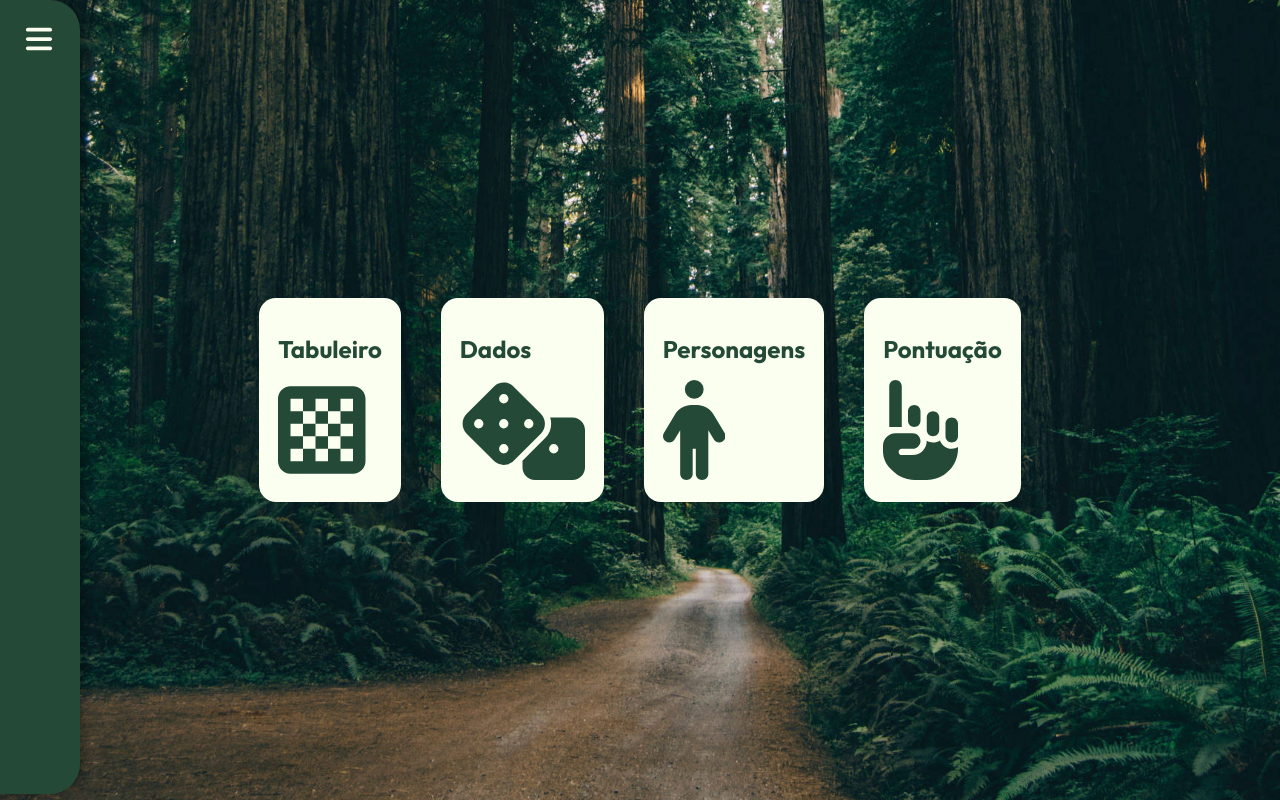
After one commit to baronigabriell/vcdghjt, a PHP site: page /php/paginainicial.php in a window 1280 px wide. The commit adds this page. Run offline with PHP 8.4, Linux system fonts and the light colour scheme.

Commit message:
Add files via upload

```diff
--- a/vital/css/style.css
+++ b/vital/css/style.css
@@ -1,7 +1,8 @@
-body{
+body {
     margin: 0;
 }
-#main-index{
+
+#main-index {
     display: flex;
     justify-content: center;
     align-items: center;
@@ -11,29 +12,34 @@ body{
     background-repeat: no-repeat;
     background-position: center;
 }
-button{
+
+button {
     height: 50px;
     width: 120px;
     font-size: 17px;
     border: none;
-    background-color: #1F2C17;
+    background-color: #244937;
     border-radius: 30px;
     color: white;
     font-family: outfit;
 }
-button:hover{
-    background-color: #3a5e23;
+
+button:hover {
+    background-color: #76976f;
     cursor: pointer;
     transform: scale(1.1);
     transition: all 0.4s ease-in-out;
 }
-button:not(:hover){
-    background-color: #1F2C17;
+
+button:not(:hover) {
+    background-color: #244937;
     transition: all 0.4s ease-in-out;
 }
-button:active{
+
+button:active {
     transform: scale(1);
 }
+
 .hidden {
     opacity: 0;
     pointer-events: none;
@@ -50,21 +56,247 @@ button:active{
     position: absolute;
     text-align: center;
     color: white;
-    background-color: #1F2C17;
-    padding: 10xp;
+    background-color: #244937;
+    width: 30%;
+    padding: 30px;
     font-family: outfit;
+    border: #85ca77 6px outset;
+}
+
+a {
+    display: block;
+}
+
+#game-info:hover {
+    cursor: pointer;
+    transform: scale(1.05);
+    transition: all 0.4s ease-in-out;
+    box-shadow: 0 0 15px rgba(0, 0, 0, 0.7);
+}
+
+#game-info:not(:hover) {
+    transition: all 0.4s ease-in-out;
+}
+
+#game-info:active {
+    transform: scale(1);
 }
 
 #home-screen {
     text-align: center;
 }
+
 @keyframes buttonDisappear {
     0% {
         transform: scale(1);
         opacity: 1;
     }
+
     100% {
-        transform: scale(3);
+        transform: scale(8);
         opacity: 0;
     }
 }
+
+#main-inicial {
+    height: 100vh;
+    background-image: url(../img/floresta2.jpg);
+    background-size: cover;
+    background-repeat: no-repeat;
+    background-position: center;
+    display: flex;
+    justify-content: center;
+    align-items: center;
+}
+
+svg {
+    height: 100px;
+}
+
+.box {
+    background-color: rgb(250, 255, 240);
+    width: fit-content;
+    height: fit-content;
+    padding: 19px;
+    border-radius: 17px;
+    fill: #244937;
+    color: #244937;
+    font-family: outfit;
+    font-size: 12px;
+    margin: 20px;
+}
+
+.box:hover {
+    background-color: #244937;
+    color: rgb(250, 255, 240);
+    fill: rgb(250, 255, 240);
+    cursor: pointer;
+    transition: all 0.4s ease-in-out;
+}
+
+.box:not(:hover) {
+    background-color: #fafff0;
+    transition: all 0.4s ease-in-out;
+    fill: #244937;
+    color: #244937;
+}
+
+.preloader {
+    position: fixed;
+    top: 0;
+    left: 0;
+    animation: spinz 1.35s linear infinite;
+    width: 100%;
+    height: 100%;
+    background-color: #fafff0;
+    z-index: 100;
+}
+
+.loader {
+    border: 8px solid #efeee8;
+    border-top: 8px solid #244937;
+    border-radius: 50%;
+    width: 40px;
+    height: 40px;
+    animation: spin 1.35s linear infinite;
+    position: absolute;
+    top: 50%;
+    left: 50%;
+    margin-top: -60px;
+    margin-left: -60px;
+}
+
+@keyframes spin {
+    0% {
+        transform: rotate(0deg);
+        opacity: 1;
+    }
+
+    25% {
+        transform: rotate(180deg);
+        opacity: 1;
+    }
+
+    50% {
+        transform: rotate(360deg);
+        opacity: 1;
+    }
+
+    75% {
+        opacity: 1;
+        transform: rotate(540deg);
+    }
+
+    100% {
+        transform: rotate(720deg);
+        opacity: 0;
+    }
+}
+
+@keyframes spinz {
+    0% {
+        opacity: 1;
+    }
+
+    25% {
+        opacity: 1;
+    }
+
+    50% {
+        opacity: 1;
+    }
+
+    75% {
+        opacity: 1;
+    }
+
+    100% {
+        opacity: 0;
+    }
+}
+
+/* Estilos básicos */
+body {
+    overflow-x: hidden;
+    /* Impede rolagem horizontal */
+}
+
+.menu-container {
+    position: relative;
+}
+
+#bars{
+    position: fixed;
+    top: 20px;
+    left: 20px;
+    display: flex;
+    flex-direction: column;
+    justify-content: space-around;
+    width: 30px;
+    height: 30px;
+    cursor: pointer;
+    border-radius: 15px;
+    background-color: #244937;
+    /* Fundo verde */
+    padding: 4px;
+    transition: all 0.5s ease-in-out;
+    z-index: 10;
+    /* Fica acima do menu */
+    fill: #fafff0;
+}
+
+.bar {
+    height: 2.5px;
+    width: 80%;
+    background-color: #fafff0;
+    border-radius: 5px;
+}
+
+.menu {
+    position: fixed;
+    top: 0;
+    left: -170px;
+    width: 250px;
+    height: 91.8%;
+    background-color: #244937;
+    border-radius: 10px 0 0 10px;
+    padding-top: 60px;
+    transition: left 0.3s ease;
+    box-shadow: 3px 0px 10px rgba(0, 0, 0, 0.3);
+    border-radius: 0 30px 30px 0;
+}
+
+.menu ul {
+    list-style: none;
+    font-family: outfit;
+    margin-top: 40px;
+    padding: 0;
+    opacity: 0;
+    transition: opacity 0.3s ease-in-out;
+}
+
+.menu ul li {
+    margin: 30px 25px;
+}
+
+.menu ul li a {
+    text-decoration: none;
+    color: white;
+    font-size: 18px;
+}
+
+.menu.active {
+    left: 0;
+}
+
+.menu.active ul {
+    opacity: 1;
+}
+
+.hamburger.active {
+    background-color: #244937;
+}
+
+.hamburger.active .bar {
+    background-color: white;
+}
--- /dev/null
+++ b/vital/php/paginainicial.php
@@ -0,0 +1,66 @@
+<!DOCTYPE html>
+<html lang="en">
+<head>
+    <meta charset="UTF-8">
+    <meta name="viewport" content="width=device-width, initial-scale=1.0">
+    <link href="https://fonts.googleapis.com/css2?family=Outfit:wght@100..900&display=swap" rel="stylesheet">
+    <link rel="stylesheet" href="../css/style.css">
+    <title>Página inicial</title>
+</head>
+<body>
+    <div class="menu-container">
+    <svg xmlns="http://www.w3.org/2000/svg" viewBox="0 0 448 512" id="bars"><!--!Font Awesome Free 6.7.2 by @fontawesome - https://fontawesome.com License - https://fontawesome.com/license/free Copyright 2025 Fonticons, Inc.--><path d="M0 96C0 78.3 14.3 64 32 64l384 0c17.7 0 32 14.3 32 32s-14.3 32-32 32L32 128C14.3 128 0 113.7 0 96zM0 256c0-17.7 14.3-32 32-32l384 0c17.7 0 32 14.3 32 32s-14.3 32-32 32L32 288c-17.7 0-32-14.3-32-32zM448 416c0 17.7-14.3 32-32 32L32 448c-17.7 0-32-14.3-32-32s14.3-32 32-32l384 0c17.7 0 32 14.3 32 32z"/></svg>
+        <nav id="menu" class="menu">
+        <ul>
+            <li><a href="#">Home</a></li>
+            <li><a href="#">Sobre</a></li>
+            <li><a href="#">Serviços</a></li>
+            <li><a href="#">Contato</a></li>
+        </ul>
+        </nav>
+  </div>
+    <div class="preloader" id="preloader">
+        <div class="loader" id="loader"></div>
+    </div>
+    <main id="main-inicial">
+        <div class="box" id="box-tabuleiro">
+            <h1>Tabuleiro</h1>
+            <svg xmlns="http://www.w3.org/2000/svg" viewBox="0 0 448 512"><><path d="M64 32C28.7 32 0 60.7 0 96L0 416c0 35.3 28.7 64 64 64l320 0c35.3 0 64-28.7 64-64l0-320c0-35.3-28.7-64-64-64L64 32zm64 64l0 64 64 0 0-64 64 0 0 64 64 0 0-64 64 0 0 64-64 0 0 64 64 0 0 64-64 0 0 64 64 0 0 64-64 0 0-64-64 0 0 64-64 0 0-64-64 0 0 64-64 0 0-64 64 0 0-64-64 0 0-64 64 0 0-64-64 0 0-64 64 0zm64 128l64 0 0-64-64 0 0 64zm0 64l0-64-64 0 0 64 64 0zm64 0l-64 0 0 64 64 0 0-64zm0 0l64 0 0-64-64 0 0 64z"/></svg>
+        </div>
+        <div class="box" id="box-dados">
+            <h1>Dados</h1>
+            <svg xmlns="http://www.w3.org/2000/svg" viewBox="0 0 640 512"><><path d="M274.9 34.3c-28.1-28.1-73.7-28.1-101.8 0L34.3 173.1c-28.1 28.1-28.1 73.7 0 101.8L173.1 413.7c28.1 28.1 73.7 28.1 101.8 0L413.7 274.9c28.1-28.1 28.1-73.7 0-101.8L274.9 34.3zM200 224a24 24 0 1 1 48 0 24 24 0 1 1 -48 0zM96 200a24 24 0 1 1 0 48 24 24 0 1 1 0-48zM224 376a24 24 0 1 1 0-48 24 24 0 1 1 0 48zM352 200a24 24 0 1 1 0 48 24 24 0 1 1 0-48zM224 120a24 24 0 1 1 0-48 24 24 0 1 1 0 48zm96 328c0 35.3 28.7 64 64 64l192 0c35.3 0 64-28.7 64-64l0-192c0-35.3-28.7-64-64-64l-114.3 0c11.6 36 3.1 77-25.4 105.5L320 413.8l0 34.2zM480 328a24 24 0 1 1 0 48 24 24 0 1 1 0-48z"/></svg>
+        </div>
+        <div class="box" id="box-personagens">
+            <h1>Personagens</h1>
+            <svg xmlns="http://www.w3.org/2000/svg" viewBox="0 0 320 512"><><path d="M112 48a48 48 0 1 1 96 0 48 48 0 1 1 -96 0zm40 304l0 128c0 17.7-14.3 32-32 32s-32-14.3-32-32l0-223.1L59.4 304.5c-9.1 15.1-28.8 20-43.9 10.9s-20-28.8-10.9-43.9l58.3-97c17.4-28.9 48.6-46.6 82.3-46.6l29.7 0c33.7 0 64.9 17.7 82.3 46.6l58.3 97c9.1 15.1 4.2 34.8-10.9 43.9s-34.8 4.2-43.9-10.9L232 256.9 232 480c0 17.7-14.3 32-32 32s-32-14.3-32-32l0-128-16 0z"/></svg>
+        </div>
+        <div class="box" id="box-pontuaca">
+            <h1>Pontuação</h1>
+            <svg xmlns="http://www.w3.org/2000/svg" viewBox="0 0 384 512"><><path d="M32 32C32 14.3 46.3 0 64 0S96 14.3 96 32l0 208-64 0L32 32zM224 192c0-17.7 14.3-32 32-32s32 14.3 32 32l0 64c0 17.7-14.3 32-32 32s-32-14.3-32-32l0-64zm-64-64c17.7 0 32 14.3 32 32l0 48c0 17.7-14.3 32-32 32s-32-14.3-32-32l0-48c0-17.7 14.3-32 32-32zm160 96c0-17.7 14.3-32 32-32s32 14.3 32 32l0 64c0 17.7-14.3 32-32 32s-32-14.3-32-32l0-64zm-96 88l0-.6c9.4 5.4 20.3 8.6 32 8.6c13.2 0 25.4-4 35.6-10.8c8.7 24.9 32.5 42.8 60.4 42.8c11.7 0 22.6-3.1 32-8.6l0 8.6c0 88.4-71.6 160-160 160l-61.7 0c-42.4 0-83.1-16.9-113.1-46.9L37.5 453.5C13.5 429.5 0 396.9 0 363l0-27c0-35.3 28.7-64 64-64l88 0c22.1 0 40 17.9 40 40s-17.9 40-40 40l-56 0c-8.8 0-16 7.2-16 16s7.2 16 16 16l56 0c39.8 0 72-32.2 72-72z"/></svg>
+        </div>
+    </main>
+<script>
+    let elem_preloader = document.getElementById("preloader");
+    let elem_loader = document.getElementById("loader");
+    console.log("Testing... Ok");
+
+
+    setTimeout(function() {
+    elem_preloader.classList.remove("preloader");
+    elem_loader.classList.remove("loader");
+    }, 1280);
+
+    const hamburger = document.getElementById('bars');
+const menu = document.getElementById('menu');
+
+hamburger.addEventListener('click', () => {
+  // Adiciona ou remove a classe 'active' para o menu e o hamburger
+  menu.classList.toggle('active');
+  hamburger.classList.toggle('active');
+});
+
+
+</script>
+</body>
+</html>
```
Also changed, not shown: vital/php/index.php (+6 -2 lines), vital/img/floresta2.jpg (added).
